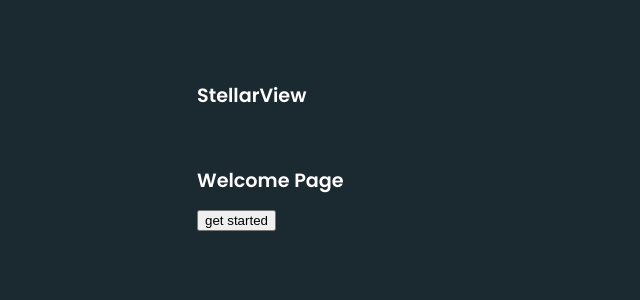
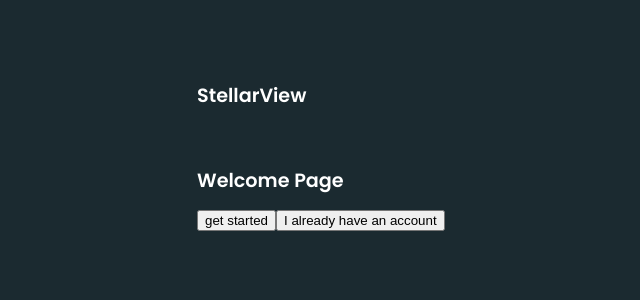
Before and after one commit to stellarview/stellarView-frontend, a React app: page /welcome in a window 1280 px wide. Shown: the top 300 px of the page, without its empty margins (243-883 px from the left). Built offline with nearby package versions, Linux system fonts and the light colour scheme; no server answers.

Commit message:
adding signup button to welcome

```diff
--- a/src/components/WelcomePage/Welcome.jsx
+++ b/src/components/WelcomePage/Welcome.jsx
@@ -10,14 +10,21 @@ export default function Welcome() {
 
   const navigate = useNavigate();
 
-  const getStarted = () => {
+  const signUpRedirect = () => {
     navigate('signup');
+  };
+
+  const signInRedirect = () => {
+    navigate('signin');
   };
 
   return (
     <main className={styles.Welcome}>
       <h1>Welcome Page</h1>
-      <CustomButton onClick={getStarted}>get started</CustomButton>
+      <CustomButton onClick={signUpRedirect}>get started</CustomButton>
+      <CustomButton onClick={signInRedirect}>
+        I already have an account
+      </CustomButton>
       <Outlet />
     </main>
   );
```
